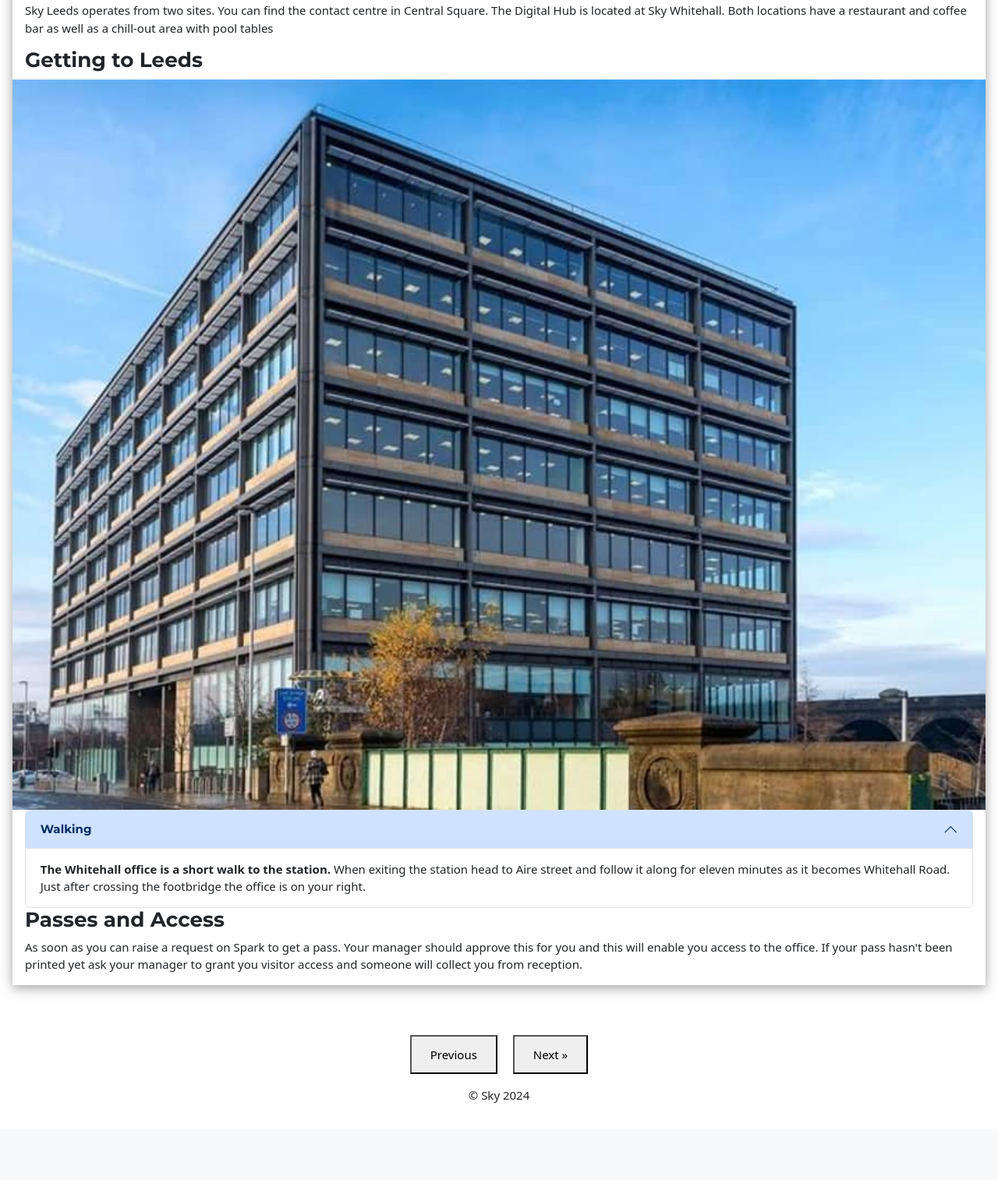
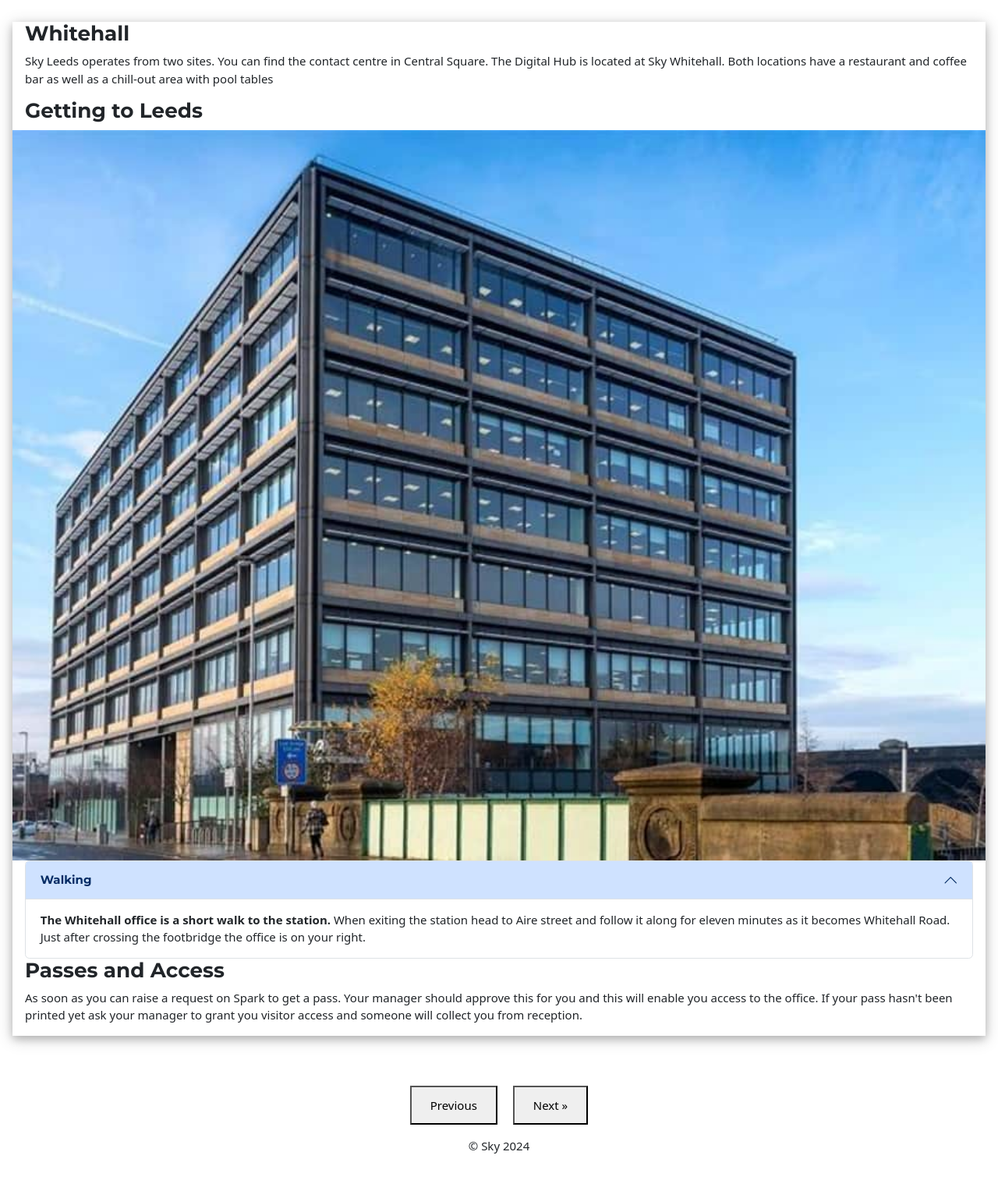
Before and after one commit to cameronduff/CCAMBan, a Flask app: page /Leeds in a window 1280 px wide. Shown: the part 53-1567 px from the top of the page at 78% size. Before the commit the page ends 1468 px from the top, so only its background shows below. Run offline with Flask 3, Linux system fonts and the light colour scheme.

Commit message:
Updating navbar padding

```diff
--- a/pythonProject/application/static/style.css
+++ b/pythonProject/application/static/style.css
@@ -234,3 +234,8 @@ hr{border:0;border-top:1px solid #eee;margin:20px 0}
   background-color: #666;
   color: white;
 }
+
+/* Making navbar not block content */
+body {
+    padding-top: 65px;
+}
```
